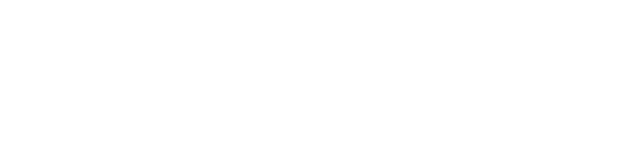
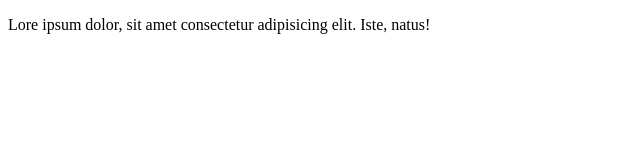
Before and after one commit to mipo007/test-repositorio, a plain HTML site: page index.html in a window 1280 px wide. Shown: the whole page, without its empty margins (0-640 px from the left). Drawn offline with Linux system fonts and the light colour scheme.

Commit message:
Agregado div contenedor

```diff
--- a/index.html
+++ b/index.html
@@ -7,5 +7,12 @@
 </head>
 <body>
 
+    <!--DIV CONTENEDOR 1-->
+    <div class="container">
+        <div class="row">
+            <p>Lore ipsum dolor, sit amet consectetur adipisicing elit. Iste, natus!</p>
+        </div>
+    </div>
+
 </body>
 </html>
```
